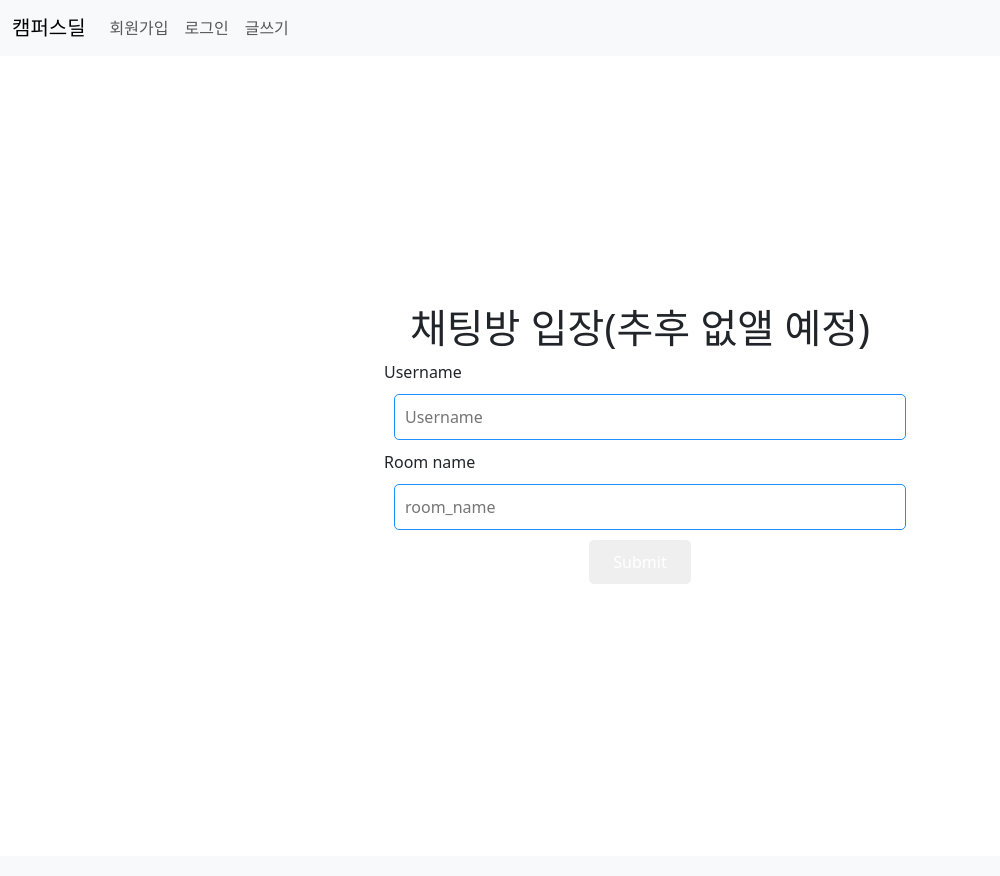
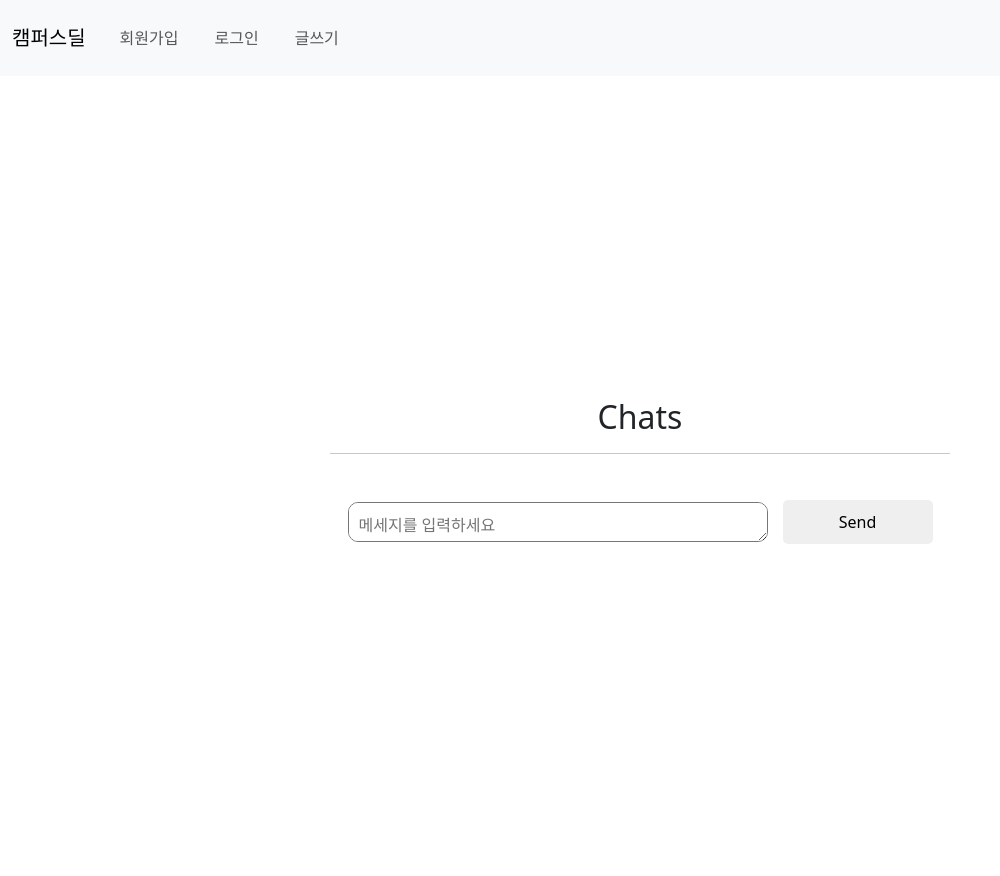
Before and after one commit to yulyul1021/django-campusdeal, a Django app: page /chat/ in a window 1280 px wide. Shown: the whole page, without its empty margins (0-1000 px from the left). Before the commit the page ends 530 px from the top, so only its background shows below. Run offline with Django 4.2, Linux system fonts and the light colour scheme; some libraries are stand-ins or nearby versions.

Commit message:
채팅 기능 개선, 템플릿 수정

```diff
--- a/chat/models.py
+++ b/chat/models.py
@@ -1,8 +1,8 @@
 from django.db import models
 from django.utils import timezone
+from user.models import User
 
 
-# 유저 -> / 채팅방 / -> 메세지 일케 1:n으로 이으면 될듯..?
 class Room(models.Model):
     room_name = models.CharField(max_length=255)    # pk만 있어도 될듯?
 
--- a/chat/views.py
+++ b/chat/views.py
@@ -1,11 +1,19 @@
+import random
+import string
+
 from django.shortcuts import render, redirect
 from .models import *
 
 
+def generate_random_string(length=14):
+    return ''.join(random.choices(string.ascii_lowercase + string.digits, k=length))
+
+
 def create_room(request):
     if request.method == 'POST':
-        username = request.POST['username']
-        room = request.POST['room']
+        username = request.user.nickname # 나
+        # room = request.POST['room'] # 채팅방 이름(나 + 상대닉네임 사전순으로 배열 + 합쳐서 해싱)
+        room = 'uaBSvqKvdVYQsa'
 
         try:
             get_room = Room.objects.get(room_name=room)
@@ -15,7 +23,7 @@
             new_room = Room(room_name=room)
             new_room.save()
             return redirect('room', room_name=room, username=username)
-    return render(request, 'chat/home.html')
+    return render(request, 'chat/room.html')
 
 
 def message_view(request, room_name, username):
@@ -23,8 +31,6 @@
 
     if request.method == 'POST':
         message = request.POST['message']
-
-        print(message)
 
         new_message = Message(room=get_room, sender=username, message=message)
         new_message.save()
--- a/templates/chat/room.html
+++ b/templates/chat/room.html
@@ -22,8 +22,9 @@
                       <!-- received messages and displayed here -->
                         {% for i in messages %}
                             {% if i.sender != user %}
+                                <strong>{{i.sender}}</strong>
                                 <div class="receive">
-                                    <p style="color: #000;"> {{i.message}}<strong>-{{i.sender}}</strong></p>
+                                    <p style="color: #000;"> {{i.message}}</p>
                                 </div>
                             {% else %}
                                 <div class="send">
@@ -37,7 +38,7 @@
                     <div class="form">
                         <form action="" id="message-form" method="POST">
                             {% csrf_token %}
-                            <textarea id="msg" cols="30" name="message" rows="10" placeholder="Enter your message" required></textarea>
+                            <textarea id="msg" cols="30" name="message" rows="10" placeholder="메세지를 입력하세요" required></textarea>
                             <button class="submit" type="submit">Send</button>
                         </form>
                     </div>
@@ -84,7 +85,7 @@
         // Here's where we append the message to the chatbox.
         var messageDiv = document.querySelector('.message');
         if (sender != '{{user}}') { // assuming you have a variable `currentUser` to hold the current user's name
-            messageDiv.innerHTML += '<div class="receive"><p style="color: #000;">' + message + '<strong>-' + sender + '</strong></p></div>';
+            messageDiv.innerHTML += ''<strong>-' + sender + '</strong><div class="receive"><p style="color: #000;">' + message + </p></div>';
         } else {
             messageDiv.innerHTML += '<div class="send"><p style="color: #000;">' + message + '</p></div>';
         }
@@ -110,15 +111,10 @@
     }
 
 
-    .parent {
-      // background-color: #B1A296;
-    }
-
     nav {
         display: flex;
         justify-content: space-around;
         align-items: center;
-        // background-color: #659DBD;
         padding: 10px;
     }
 
@@ -129,7 +125,6 @@
     }
 
     nav ul li:hover {
-        // background-color: dodgerblue;
         color: #fff;
         transition: 0.8s;
     }
@@ -143,7 +138,6 @@
         height: 100vh;
         display: flex;
         justify-content: center;
-        /* background-image: url("/static/img/bck.jpg");  */
 
         background-position: center;
         background-repeat: no-repeat;
@@ -192,7 +186,6 @@
     }
 
     .chat-room h3 {
-        // background-color: gray;
         padding: 10px;
         border-radius: 5px;
         text-decoration: none;
@@ -223,7 +216,6 @@
     .chat-body, .message {
         /* max-height: 100vh; */
         width: 100%;
-        // background-color: #557A95;
         border-radius: 10px;
         display: flex;
         padding: 10px;
@@ -231,7 +223,7 @@
     }
 
     .message {
-        max-height: 400px;  /* Or whatever height value you see fit */
+        max-height: 400px;
         overflow-y: auto;
     }
 
@@ -278,7 +270,6 @@
     form button {
         width: 25%;
         padding: 10px;
-        // background-color: #FBEEC1;
         border-radius: 5px;
         border: none;
         color: #000;
```
